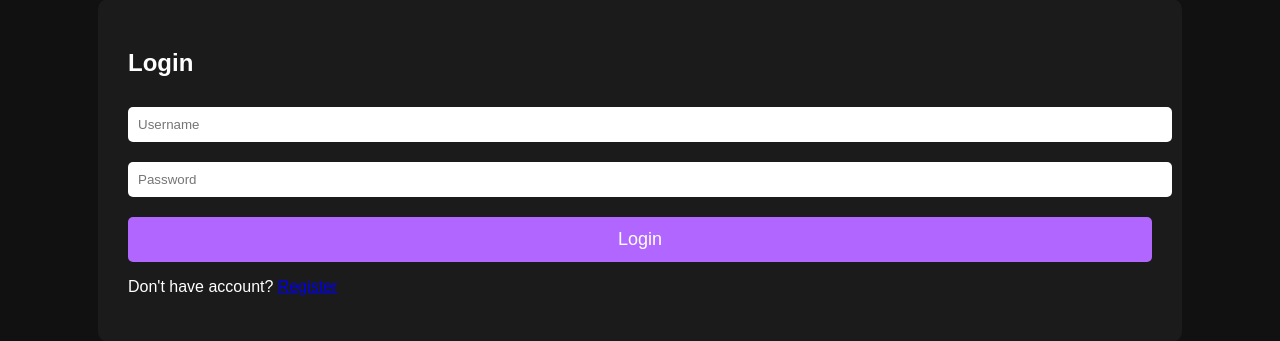
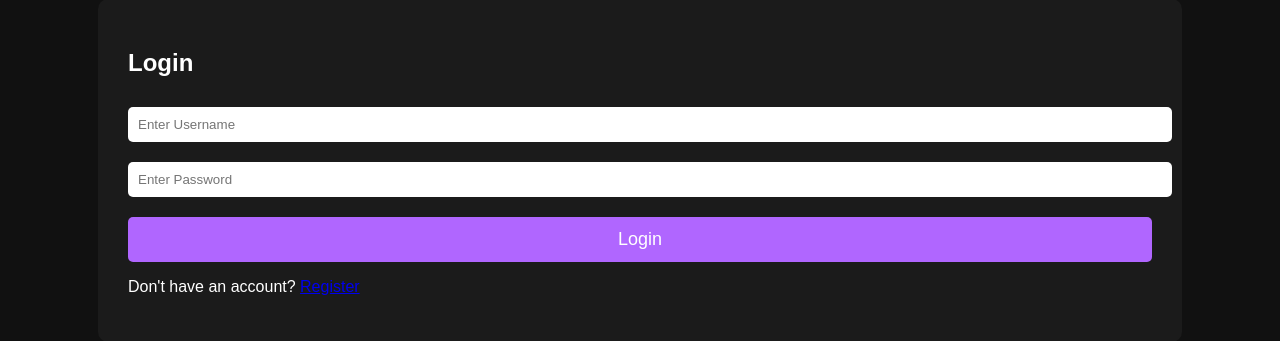
Before and after one commit to manojar346-hue/Clothes-, a Flask app: page /login in a window 1280 px wide. Shown: the part 139-480 px from the top of the page. Run offline with Flask 3, Linux system fonts and the light colour scheme.

Commit message:
Update login.html

```diff
--- a/templates/login.html
+++ b/templates/login.html
@@ -1,20 +1,13 @@
 {% extends "base.html" %}
 {% block content %}
+<h2>Login</h2>
 
-<div class="box">
-    <h2>Login</h2>
+<form method="POST">
+    <input type="text" name="username" placeholder="Enter Username" required>
+    <input type="password" name="password" placeholder="Enter Password" required>
+    <button>Login</button>
+</form>
 
-    {% if msg %}
-    <p style="color:red">{{ msg }}</p>
-    {% endif %}
-
-    <form method="POST">
-        <input name="username" placeholder="Username" required>
-        <input type="password" name="password" placeholder="Password" required>
-        <button>Login</button>
-    </form>
-
-    <p>Don't have account? <a href="/register">Register</a></p>
-</div>
+<p>Don't have an account? <a href="/register">Register</a></p>
 
 {% endblock %}
```
